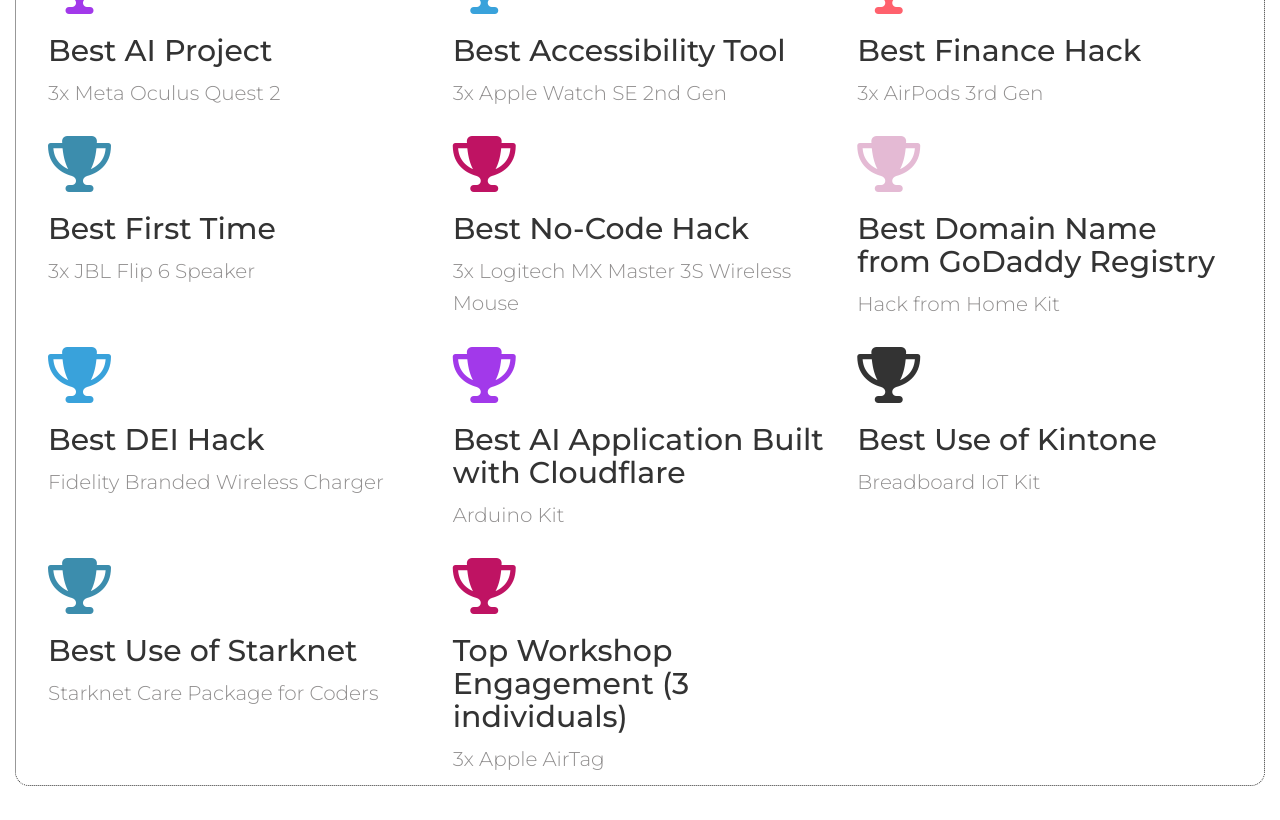
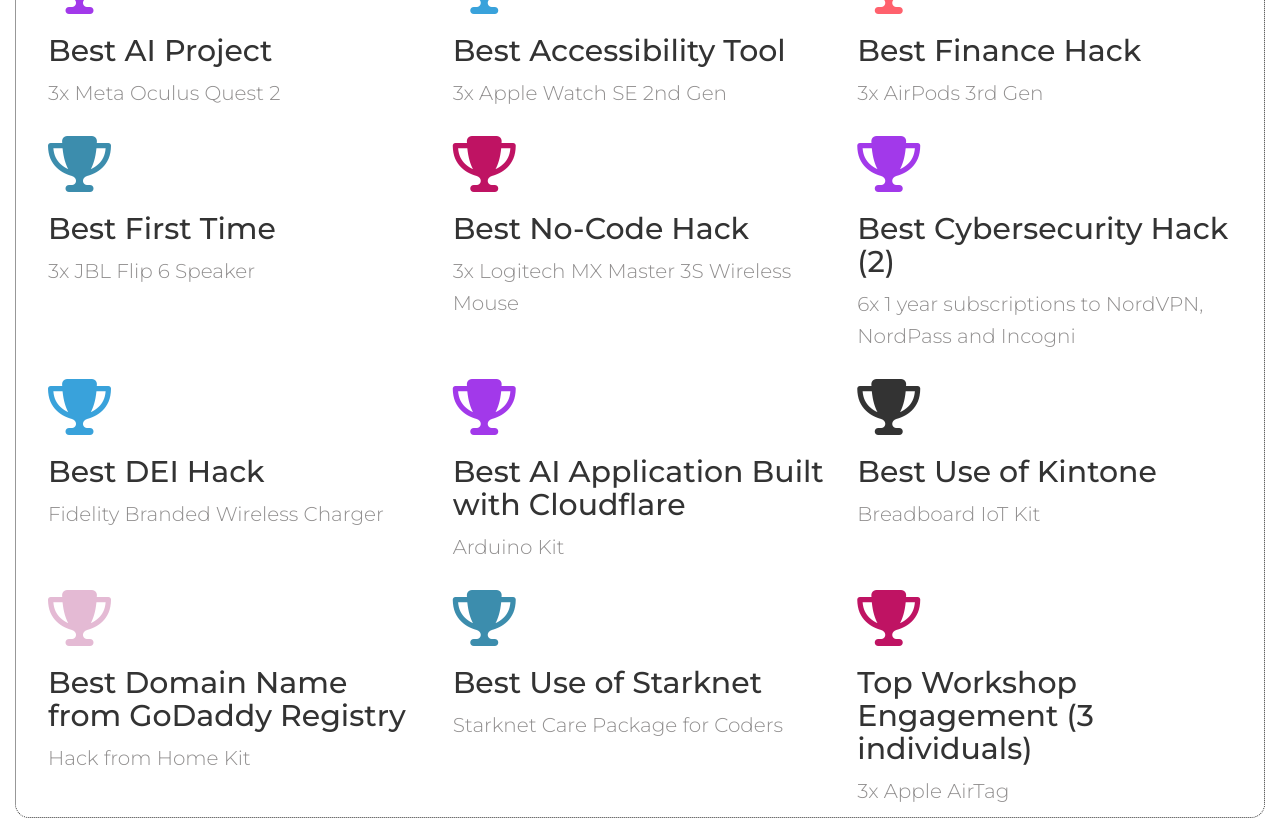
Before and after one commit to Abusayid693/Hackathon-website-template, a React (Create React App) app: page / in a window 1280 px wide. Shown: the part 2180-3000 px from the top of the page. Built offline with nearby package versions, Linux system fonts and the light colour scheme.

Commit message:
add nord

```diff
--- a/src/Module/General.tsx
+++ b/src/Module/General.tsx
@@ -13,6 +13,7 @@ import godaddy from './Assets/sponsorsLogos/godaddy.png';
 import hurthub from './Assets/sponsorsLogos/hurthub.jpg';
 import kintone from './Assets/sponsorsLogos/kintone.png';
 import mlh from './Assets/sponsorsLogos/mlhlogo.png';
+import nord from './Assets/sponsorsLogos/nord.png';
 import p2 from './Assets/sponsorsLogos/p2.jpeg';
 import precisely from './Assets/sponsorsLogos/precisely.png';
 import standoutstickers from './Assets/sponsorsLogos/stand-out-stickers-logo.png';
@@ -184,14 +185,14 @@ const Prizeinfo = [
       content: '3x JBL Flip 6 Speaker'
     },
     {
-      icon: <i className="fifth fourth fas fa-4x fa-trophy"></i>,
+      icon: <i className="fifth fas fa-4x fa-trophy"></i>,
       type: 'Best No-Code Hack',
       content: '3x Logitech MX Master 3S Wireless Mouse'
     },
     {
-      icon: <i className="seventh solid fas fa-4x fa-trophy"></i>,
-      type: 'Best Domain Name from GoDaddy Registry',
-      content: 'Hack from Home Kit'
+      icon: <i className="first fas fa-4x fa-trophy"></i>,
+      type: 'Best Cybersecurity Hack (2)',
+      content: '6x 1 year subscriptions to NordVPN, NordPass and Incogni'
     }
   ],
   [
@@ -213,6 +214,11 @@ const Prizeinfo = [
     }
   ],
   [
+    {
+      icon: <i className="seventh solid fas fa-4x fa-trophy"></i>,
+      type: 'Best Domain Name from GoDaddy Registry',
+      content: 'Hack from Home Kit'
+    },
     {
       icon: <i className="fourth fas fa-4x fa-trophy"></i>,
       type: 'Best Use of Starknet',
@@ -423,6 +429,10 @@ const sponsorLogos = [
     {
       src: davidson,
       link: 'https://www.davidson.edu/'
+    },
+    {
+      src: nord,
+      link: ''
     }
   ]
 ];
```
Also changed, not shown: src/Module/Assets/sponsorsLogos/nord.png (added).
